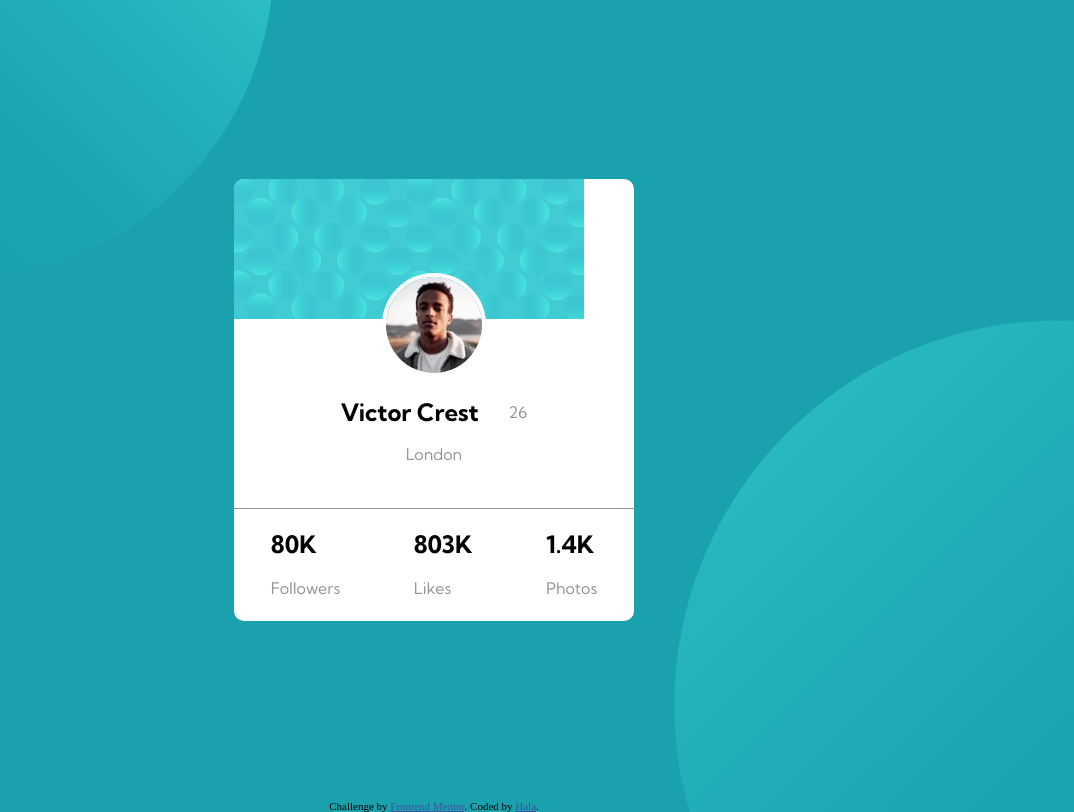
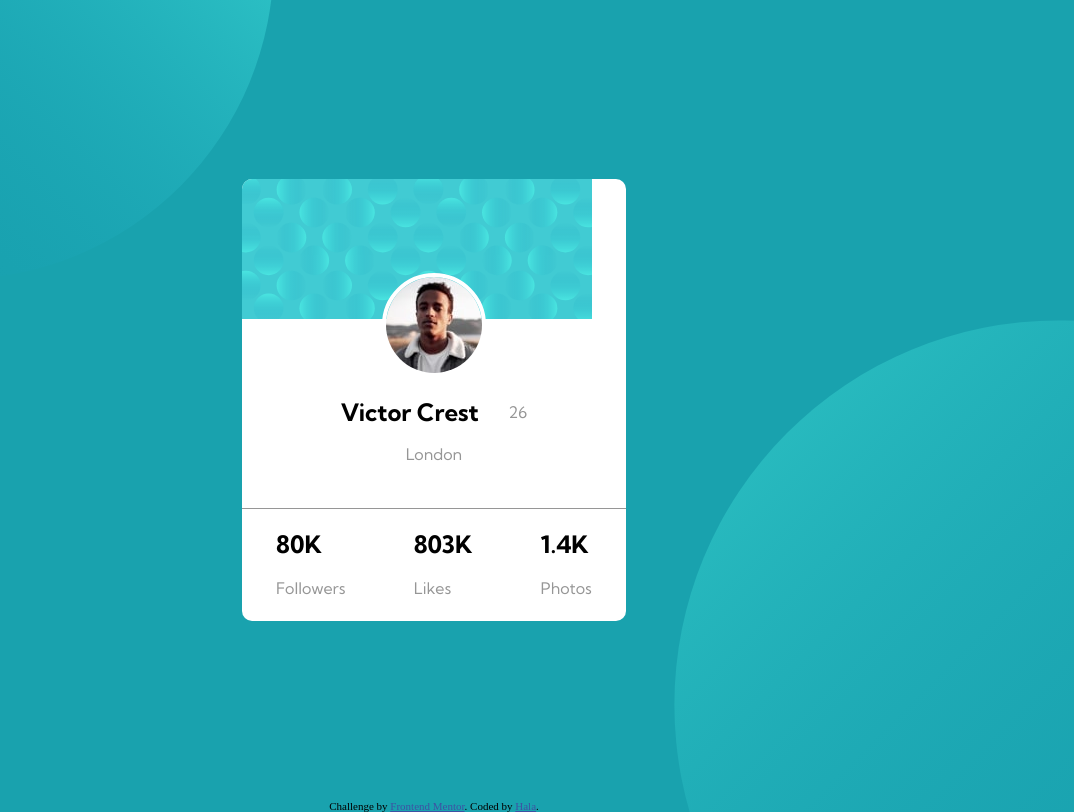
Before and after one commit to halamh/profile-card, a plain HTML site: page index.html in a window 1280 px wide. Shown: the whole page, without its empty margins (206-1280 px from the left). Drawn offline with Linux system fonts and the light colour scheme.

Commit message:
Fixed Safari Browser display issue of container

```diff
--- a/style.css
+++ b/style.css
@@ -27,7 +27,7 @@ main {
    flex-direction: column;
    align-items: center;
    justify-content: center;
-   width: 50vh;
+   width: 48vh;
    max-height: 100%;
    overflow: hidden;
    border-radius: 10px;
```
